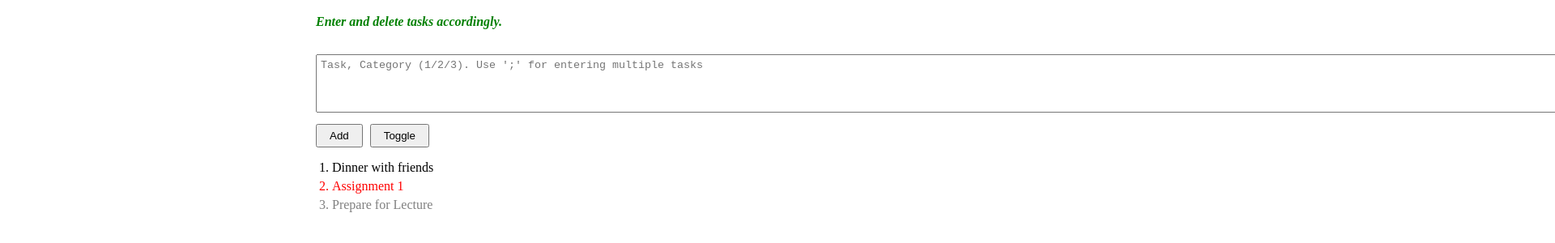
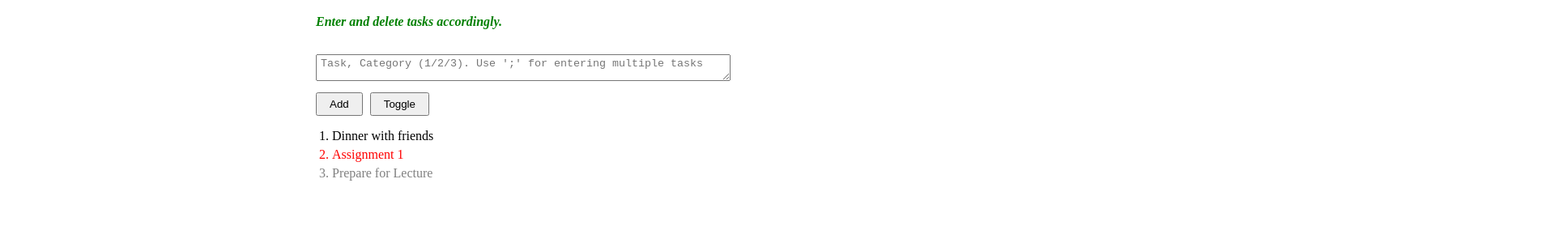
Before and after one commit to sruthisaravananoffical-creator/lab1, a plain HTML site: page indexfinal.html in a window 1280 px wide. Shown: the part 84-384 px from the top of the page at 81% size, 1920 px wide, since content can reach past the window. Drawn offline with Linux system fonts and the light colour scheme.

Commit message:
Update and rename index.html to indexfinal.html

```diff
--- a/index.html
+++ b/indexfinal.html
@@ -10,10 +10,11 @@
             padding: 10px;
         }
         textarea {
-            width: 1400%;
-            height: 60px;
+            width: 100%;
+            height: 25px;
             margin: 10px 0;
-            padding: 5px;
+            padding: 3px 5px;
+            font size: 14px
         }
         button {
             margin-right: 5px;
```
